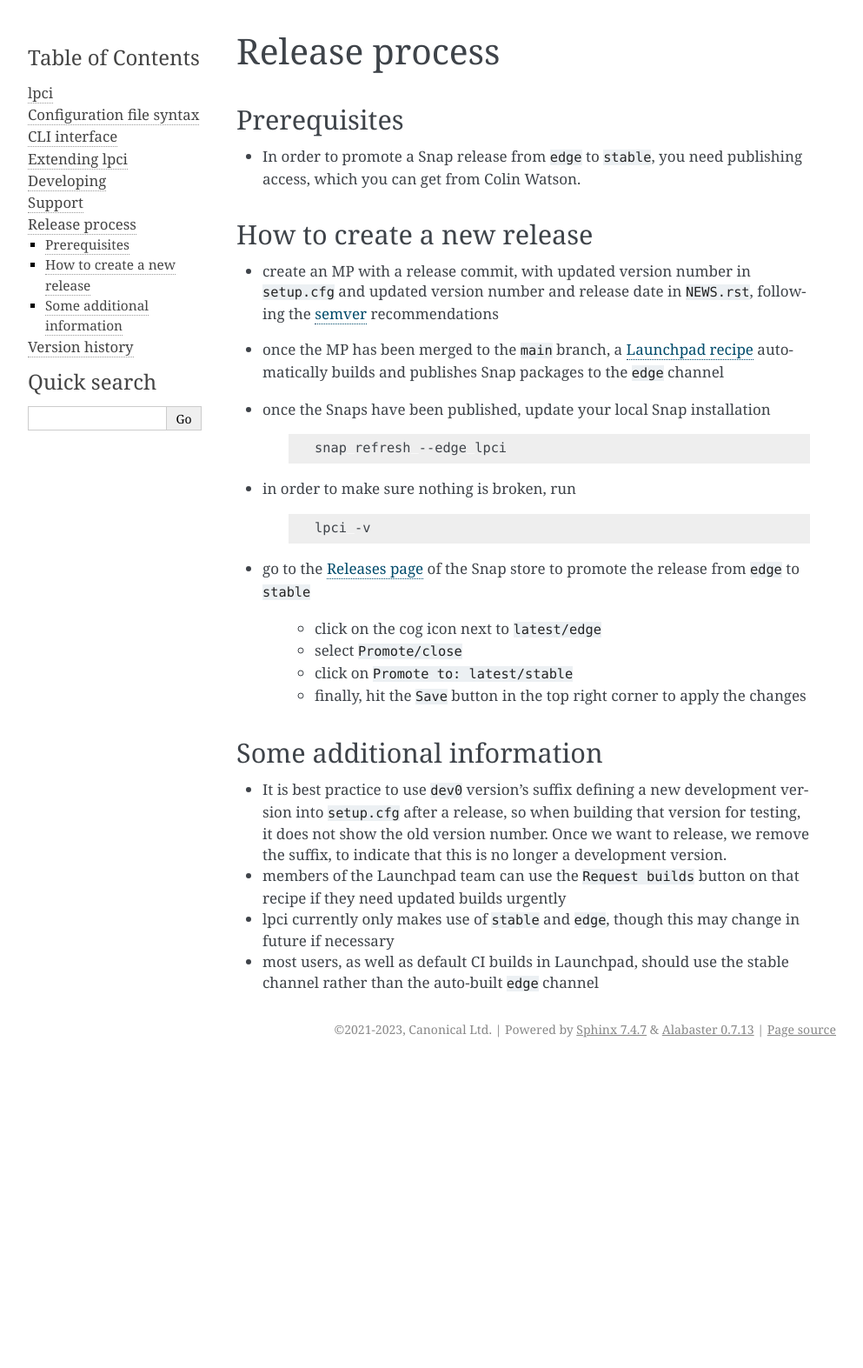
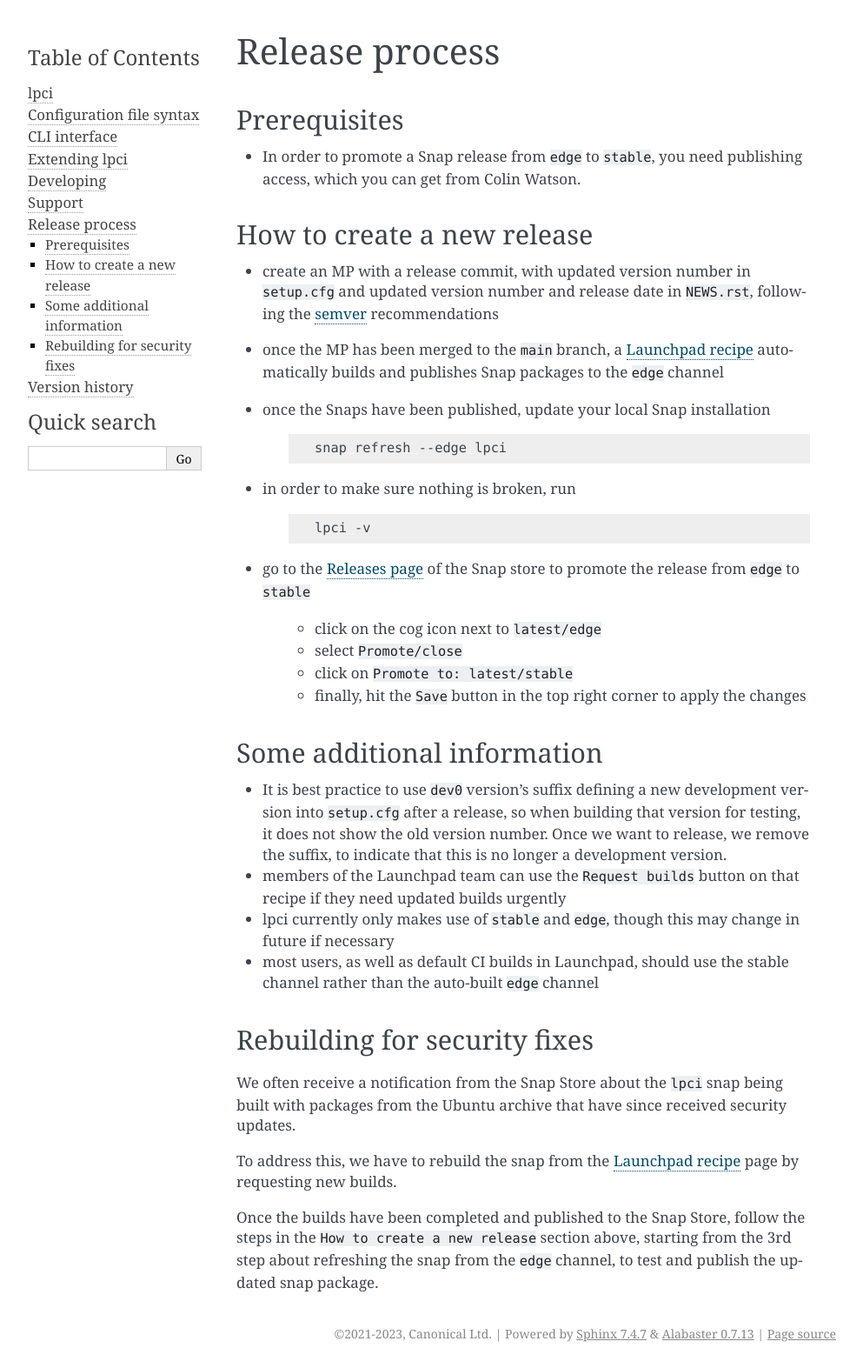
Before and after one commit to tushar5526/lpci-mirror, a Sphinx documentation site: the page built from docs/release-process.rst, in a window 1280 px wide. Shown: the whole page at 87% size, without its empty margins (148-1141 px from the left). Built offline with Sphinx 7.4.7, drawn with Linux system fonts in a browser that asks for light colours; before the commit the page ends 1223 px from its top, so only the background shows below that.

Commit message:
Document how to rebuild and publish the lpci snap for security fixes

```diff
--- a/docs/release-process.rst
+++ b/docs/release-process.rst
@@ -55,3 +55,18 @@
 
 - most users, as well as default CI builds in Launchpad,
   should use the stable channel rather than the auto-built ``edge`` channel
+
+Rebuilding for security fixes
+*****************************
+
+We often receive a notification from the Snap Store about the ``lpci`` snap being
+built with packages from the Ubuntu archive that have since received security
+updates.
+
+To address this, we have to rebuild the snap from the `Launchpad recipe
+<https://launchpad.net/~launchpad/lpci/+snap/lpci>`_ page by requesting new builds.
+
+Once the builds have been completed and published to the Snap Store, follow the steps
+in the ``How to create a new release`` section above, starting from the 3rd step about
+refreshing the snap from the ``edge`` channel, to test and publish the updated snap
+package.
```
